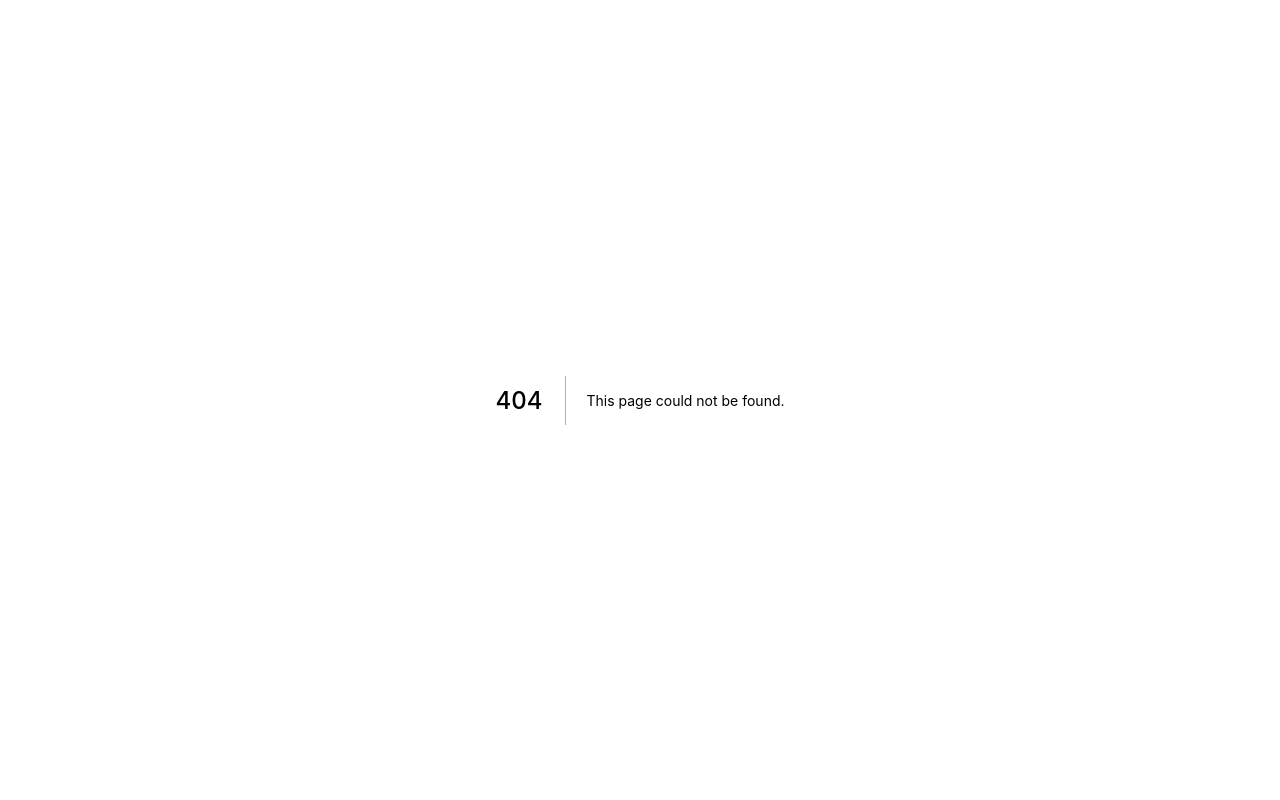
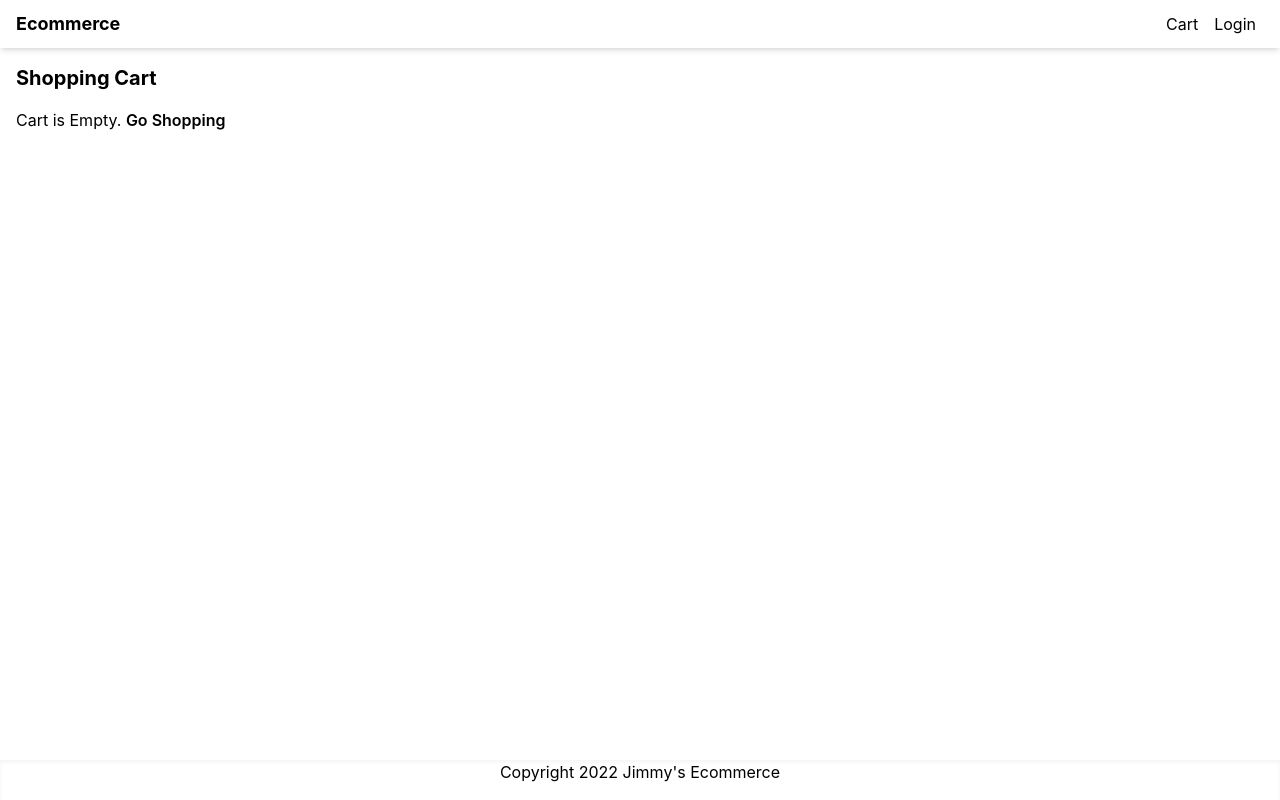
Before and after one commit to NyanyanKat/Ecommerce_App_NextJS, a Next.js app: page /cart in a window 1280 px wide. Before the commit this address had no page. Built offline with nearby package versions, Linux system fonts and the light colour scheme.

Commit message:
Product context, add/remove items from cart

```diff
--- a/components/Layout.js
+++ b/components/Layout.js
@@ -1,8 +1,12 @@
 import Head from "next/head";
 import Link from "next/link";
-import React from "react";
+import React, { useContext } from "react";
+import { Store } from "../utils/store";
 
 const Layout = ({ title, children }) => {
+  const { state, dispatch } = useContext(Store);
+  const { cart } = state;
+
   return (
     <>
       <Head>
@@ -19,7 +23,14 @@
             </Link>
             <div className="">
               <Link href="/cart">
-                <a className="p-2">Cart </a>
+                <a className="p-2">
+                  Cart
+                  {cart.cartItems.length > 0 && (
+                    <span className="ml-1 rounded-full bg-red-600 px-2 py-1 text-xs font-bold text-white">
+                      {cart.cartItems.reduce((a, c) => a + c.quantity, 0)}
+                    </span>
+                  )}
+                </a>
               </Link>
               <Link href="/login">
                 <a className="p-2">Login </a>
--- a/components/ProductItem.js
+++ b/components/ProductItem.js
@@ -1,7 +1,24 @@
 import Link from "next/link";
-import React from "react";
+import React, { useContext } from "react";
+import { Store } from "../utils/store";
+import toast from "react-hot-toast";
 
 const ProductItem = ({ product }) => {
+  const { state, dispatch } = useContext(Store);
+
+  const addToCartHandler = (item) => {
+    const existItem = state.cart.cartItems.find((x) => x.slug === product.slug);
+    const quantity = existItem ? existItem.quantity + 1 : 1;
+
+    if (product.countInStock < quantity) {
+      toast.error("Sorry, product has reached stock limit");
+      return;
+    }
+
+    dispatch({ type: "CART_ADD_ITEM", payload: { ...product, quantity } });
+    toast.success(`Added ${product.name} to cart`);
+  };
+
   return (
     <div className="card">
       <Link href={`/product/${product.slug}`}>
@@ -21,7 +38,11 @@
         </Link>
         <p className="mb-2">{product.brand}</p>
         <p className="">${product.price}</p>
-        <button className="primary-button" type="button">
+        <button
+          className="primary-button"
+          type="button"
+          onClick={addToCartHandler}
+        >
           Add to Cart
         </button>
       </div>
--- a/package.json
+++ b/package.json
@@ -9,9 +9,11 @@
     "lint": "next lint"
   },
   "dependencies": {
+    "@heroicons/react": "^1.0.6",
     "next": "12.2.5",
     "react": "18.2.0",
-    "react-dom": "18.2.0"
+    "react-dom": "18.2.0",
+    "react-hot-toast": "^2.3.0"
   },
   "devDependencies": {
     "@types/react": "^18.0.18",
--- a/pages/_app.js
+++ b/pages/_app.js
@@ -1,7 +1,14 @@
 import "../styles/globals.css";
+import { StoreProvider } from "../utils/store";
+import { Toaster } from "react-hot-toast";
 
 function MyApp({ Component, pageProps }) {
-  return <Component {...pageProps} />;
+  return (
+    <StoreProvider>
+      <Toaster />
+      <Component {...pageProps} />
+    </StoreProvider>
+  );
 }
 
 export default MyApp;
--- /dev/null
+++ b/pages/cart.js
@@ -0,0 +1,94 @@
+import Image from "next/image";
+import Link from "next/link";
+import React, { useContext } from "react";
+import Layout from "../components/Layout";
+import { Store } from "../utils/store";
+import { XCircleIcon } from "@heroicons/react/outline";
+import { useRouter } from "next/router";
+
+export default function CartScreen() {
+  const router = useRouter();
+  const { state, dispatch } = useContext(Store);
+
+  const {
+    cart: { cartItems },
+  } = state;
+
+  const removeItemHandler = (item) => {
+    dispatch({ type: "CART_REMOVE_ITEM", payload: item });
+  };
+
+  return (
+    <Layout title="Shopping Cart">
+      <h1 className="mb-4 text-xl font-bold">Shopping Cart</h1>
+      {cartItems.length === 0 ? (
+        <div className="">
+          Cart is Empty.{" "}
+          <Link href="/">
+            <b className="cursor-pointer font-semibold">Go Shopping</b>
+          </Link>
+        </div>
+      ) : (
+        <div className="grid md:grid-cols-4 md:gap-5">
+          <div className="overflow-x-auto md:col-span-3">
+            <table className="min-w-full">
+              <thead className="border-b">
+                <tr>
+                  <th className="px-5 text-left">Item</th>
+                  <th className="p-5 text-right">Quantity</th>
+                  <th className="p-5 text-right">Price</th>
+                  <th className="p-5">Action</th>
+                </tr>
+              </thead>
+              <tbody>
+                {cartItems.map((item) => (
+                  <tr key={item.slug} className="border-b">
+                    <td>
+                      <Link href={`/product/${item.slug}`}>
+                        <a className="flex items-center">
+                          <Image
+                            src={item.image}
+                            alt={item.name}
+                            width={50}
+                            height={50}
+                          />
+                          &nbsp;
+                          {item.name}
+                        </a>
+                      </Link>
+                    </td>
+                    <td className="p-5 text-right">{item.quantity}</td>
+                    <td className="p-5 text-right">${item.price}</td>
+                    <td className="p-5 text-center">
+                      <button onClick={() => removeItemHandler(item)}>
+                        <XCircleIcon className="h-5 w-5"></XCircleIcon>
+                      </button>
+                    </td>
+                  </tr>
+                ))}
+              </tbody>
+            </table>
+          </div>
+          <div className="card p-5">
+            <ul>
+              <li>
+                <div className="pb-3 text-xl">
+                  Subtotal ({cartItems.reduce((a, c) => a + c.quantity, 0)}) : $
+                  {cartItems.reduce((a, c) => a + c.quantity * c.price, 0)}
+                </div>
+              </li>
+              <li>
+                <button
+                  className="primary-button w-full"
+                  onClick={() => router.push("/shipping")}
+                >
+                  Check Out
+                </button>
+              </li>
+            </ul>
+          </div>
+        </div>
+      )}
+    </Layout>
+  );
+}
--- a/pages/product/[slug].js
+++ b/pages/product/[slug].js
@@ -1,16 +1,36 @@
-import React from "react";
+import React, { useContext } from "react";
 import Image from "next/image";
 import Layout from "../../components/Layout";
-import { useRouter } from "next/router";
+import Router, { useRouter } from "next/router";
 import data from "../../utils/data";
 import Link from "next/link";
+import { Store } from "../../utils/store";
+import toast from "react-hot-toast";
 
 export default function ProductScreen() {
+  const router = useRouter();
+  const { state, dispatch } = useContext(Store);
+
   const { query } = useRouter();
   const { slug } = query;
+
   const product = data.products.find((x) => x.slug === slug);
 
   if (!product) return <div>Product Not Found</div>;
+
+  const addToCartHandler = () => {
+    const existItem = state.cart.cartItems.find((x) => x.slug === product.slug);
+    const quantity = existItem ? existItem.quantity + 1 : 1;
+
+    if (product.countInStock < quantity) {
+      toast.error("Sorry, Product is out of stock");
+      return;
+    }
+
+    dispatch({ type: "CART_ADD_ITEM", payload: { ...product, quantity } });
+    toast.success(`Added ${product.name} to cart`);
+    router.push("/cart");
+  };
 
   return (
     <Layout title={product.name}>
@@ -57,7 +77,12 @@
                 {product.countInStock > 0 ? "In Stock" : "Unavailable"}
               </div>
             </div>
-            <button className="primary-button w-full">Add to Cart</button>
+            <button
+              className="primary-button w-full"
+              onClick={addToCartHandler}
+            >
+              Add to Cart
+            </button>
           </div>
         </div>
       </div>
--- /dev/null
+++ b/utils/store.js
@@ -0,0 +1,40 @@
+import { createContext, useReducer } from "react";
+
+export const Store = createContext();
+
+const initialState = {
+  cart: { cartItems: [] },
+};
+
+function reducer(state, action) {
+  switch (action.type) {
+    case "CART_ADD_ITEM": {
+      const newItem = action.payload;
+      const existItem = state.cart.cartItems.find(
+        (item) => item.slug === newItem.slug
+      );
+      const cartItems = existItem
+        ? state.cart.cartItems.map((item) =>
+            item.name === existItem.name ? newItem : item
+          )
+        : [...state.cart.cartItems, newItem];
+      return { ...state, cart: { ...state.cart, cartItems } };
+    }
+    case "CART_REMOVE_ITEM": {
+      const cartItems = state.cart.cartItems.filter(
+        (item) => item.slug !== action.payload.slug
+      );
+      return { ...state, cart: { ...state.cart, cartItems } };
+    }
+    default:
+      return state;
+  }
+}
+
+export function StoreProvider({ children }) {
+  const [state, dispatch] = useReducer(reducer, initialState);
+
+  const value = { state, dispatch };
+
+  return <Store.Provider value={value}>{children}</Store.Provider>;
+}
```
Also changed, not shown: 2 other files (tests, documents, lock files or other folders).
